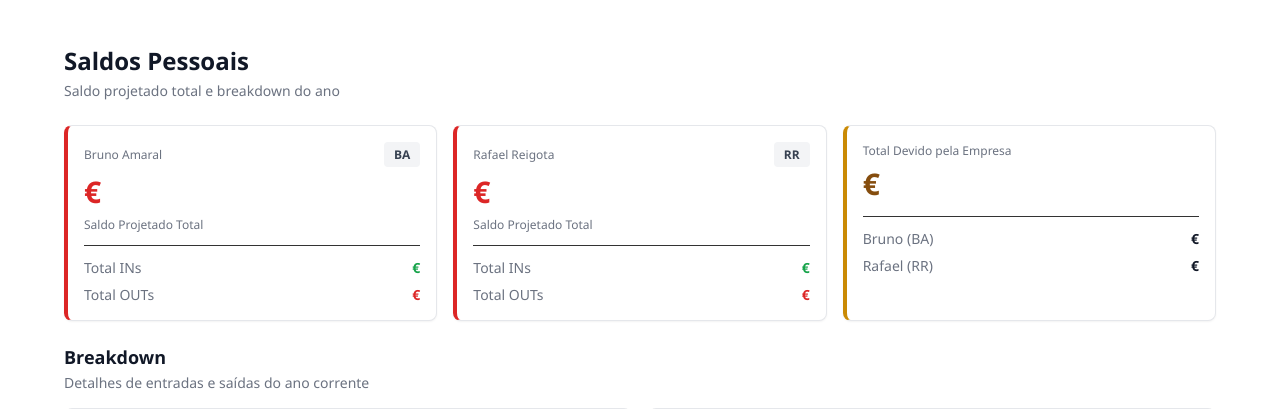
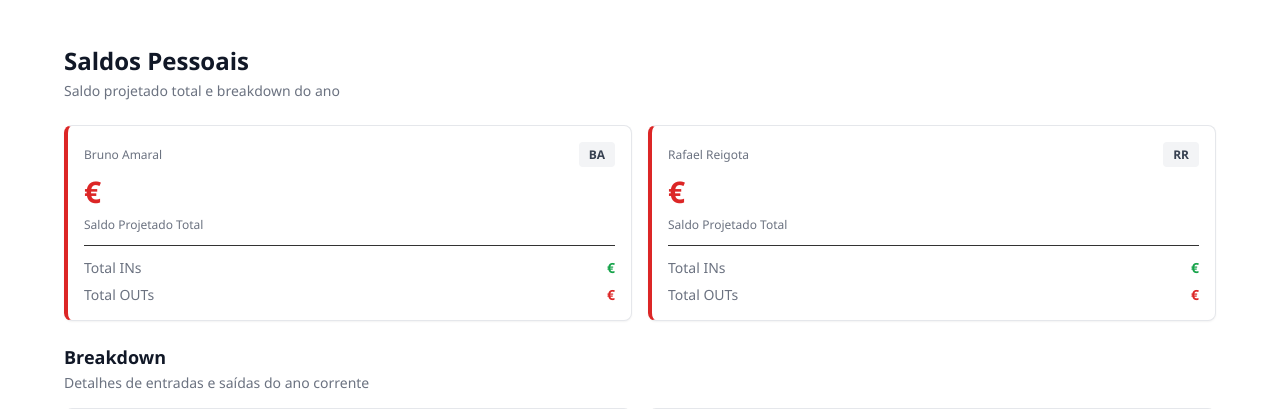
Before and after one commit to brun04maral/agora-contabilidade, a Django app: template agora_web/core/templates/admin/core/saldo/changelist.html in a window 1280 px wide. Shown: the part 92-501 px from the top of the page. Run offline with Django 5.2, Linux system fonts and the light colour scheme; the template is opened without the code that fills it, so the values that code supplies are empty.

Commit message:
refactor: simplify saldos dashboard - remove company total card and use 2-column layout

```diff
--- a/agora_web/core/templates/admin/core/saldo/changelist.html
+++ b/agora_web/core/templates/admin/core/saldo/changelist.html
@@ -43,7 +43,7 @@
     .dark .orange-bg { background-color: rgba(124, 45, 18, 0.2); }
     .dark .orange-border { border-left: 4px solid rgb(249, 115, 22); }
 
-    .saldo-grid { display: grid; grid-template-columns: repeat(3, 1fr); gap: 1rem; }
+    .saldo-grid { display: grid; grid-template-columns: repeat(2, 1fr); gap: 1rem; }
     .saldo-breakdown-grid { display: grid; grid-template-columns: repeat(2, 1fr); gap: 1rem; }
     @media (max-width: 768px) { .saldo-grid, .saldo-breakdown-grid { grid-template-columns: 1fr; } }
 </style>
@@ -98,23 +98,6 @@
                 <div style="display: flex; justify-content: space-between;">
                     <span class="saldo-subtext">Total OUTs</span>
                     <span style="font-weight: 600;" class="red-text">€{{ saldo_total_rr.outs.total|floatformat:2 }}</span>
-                </div>
-            </div>
-        </div>
-
-        <div class="saldo-card yellow-border" style="padding: 1rem; box-shadow: 0 1px 2px 0 rgba(0, 0, 0, 0.05);">
-            <div style="margin-bottom: 0.75rem;">
-                <div style="font-size: 0.75rem; margin-bottom: 0.25rem;" class="saldo-subtext">Total Devido pela Empresa</div>
-                <div style="font-size: 1.875rem; font-weight: 700;" class="yellow-text">€{{ total_empresa|floatformat:2 }}</div>
-            </div>
-            <div style="border-top: 1px solid; padding-top: 0.75rem; font-size: 0.875rem;" class="saldo-border">
-                <div style="display: flex; justify-content: space-between; margin-bottom: 0.5rem;">
-                    <span class="saldo-subtext">Bruno (BA)</span>
-                    <span style="font-weight: 600;" class="saldo-header">€{% if saldo_total_ba.saldo_projetado %}{{ saldo_total_ba.saldo_projetado|floatformat:2 }}{% else %}{{ saldo_total_ba.saldo_total|floatformat:2 }}{% endif %}</span>
-                </div>
-                <div style="display: flex; justify-content: space-between;">
-                    <span class="saldo-subtext">Rafael (RR)</span>
-                    <span style="font-weight: 600;" class="saldo-header">€{% if saldo_total_rr.saldo_projetado %}{{ saldo_total_rr.saldo_projetado|floatformat:2 }}{% else %}{{ saldo_total_rr.saldo_total|floatformat:2 }}{% endif %}</span>
                 </div>
             </div>
         </div>
```
